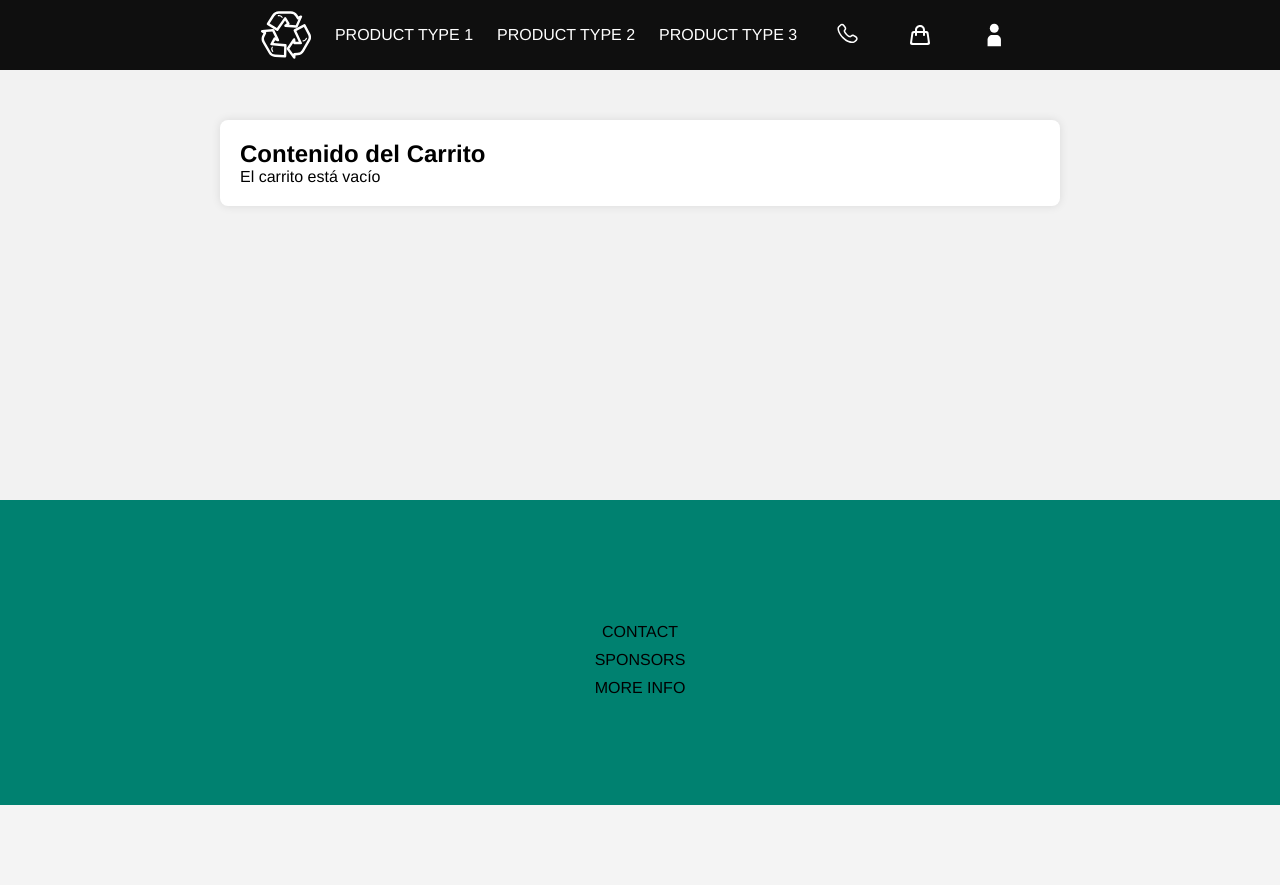
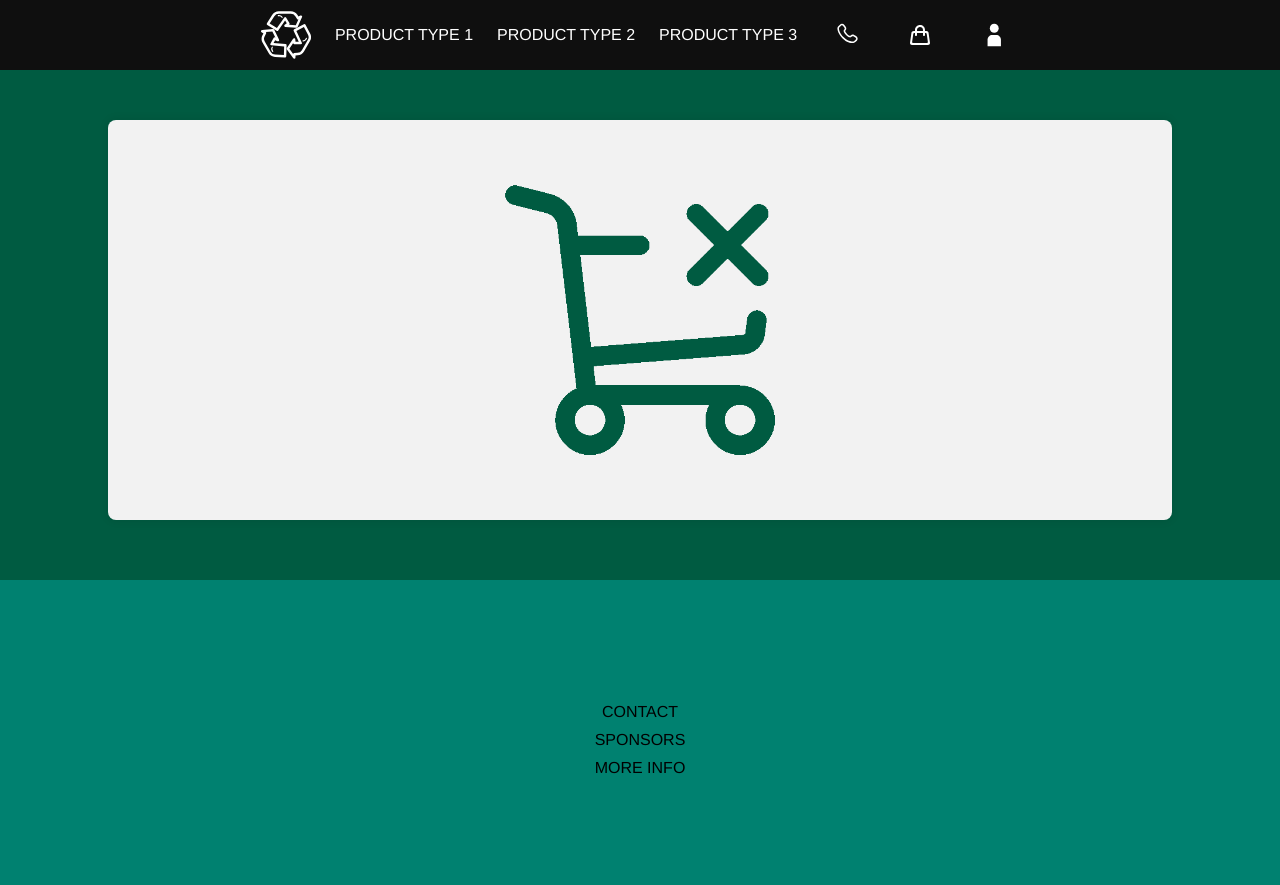
Before and after one commit to MiguelAchaD/IW_BI_GIW-6, a Django app: page /myCart in a window 1280 px wide. Before the commit the page ends 805 px from the top, so only its background shows below. Run offline with Django 4.2, Linux system fonts and the light colour scheme; a user stored in the database is signed in; data comes from the database, SQL or seed files in the repository; both versions use the stored data as it was after the commit; data that the repository does not hold is empty.

Commit message:
carrito vacío implementado

```diff
--- a/Proyecto/web/app/static/css/cart.css
+++ b/Proyecto/web/app/static/css/cart.css
@@ -1,11 +1,20 @@
 body {
-    font-family: Arial, sans-serif;
-    margin: 0;
-    padding: 0;
-    background-color: #f2f2f2;
+    background-color: var(--color03);
 }
 
 .cart-container {
+    display: flex;
+    flex-direction: column;
+    background-color: #f2f2f2;
+    text-align: center;
+    width: 80%;
+    margin: 50px auto;
+    padding: 20px;
+    border-radius: 8px;
+    box-shadow: 0 0 10px rgba(0, 0, 0, 0.1);
+}
+
+.cart-item{
     max-width: 800px;
     margin: 50px auto;
     background-color: #fff;
@@ -17,3 +26,9 @@ body {
 h1 {
     text-align: center;
 }
+
+img{
+    align-self: center;
+    width: 300px;
+    margin: 30px;
+}
--- a/Proyecto/web/app/templates/cart.html
+++ b/Proyecto/web/app/templates/cart.html
@@ -7,17 +7,17 @@
 {% endblock %}
 
 {% block title %}
-  Ecomods - Carrito
+  Ecomods - Mi Carrito
 {% endblock %}
 
 {% block content %}
   <div class="cart-container">
+    {% if isEmpty %}
+      <img src="{% static 'images/empty-cart.png' %}" alt="carrito vacio">
+    {% else %}
     <h2>Contenido del Carrito</h2>
-    {% if isEmpty %}
-      <p>El carrito está vacío</p>
-    {% else %}
       <div class="cart-item">
-        <img src="{% static 'images/product1.jpg' %}" alt="Product 1" />
+        <img src="{% static 'images/product1.jpg' %}" alt="Producto 1" />
         <p>Nombre del Producto 1</p>
         <p>Precio: $20.00</p>
       </div>
```
Also changed, not shown: Proyecto/web/app/static/images/empty-cart.png (added), Proyecto/web/db.sqlite3.
